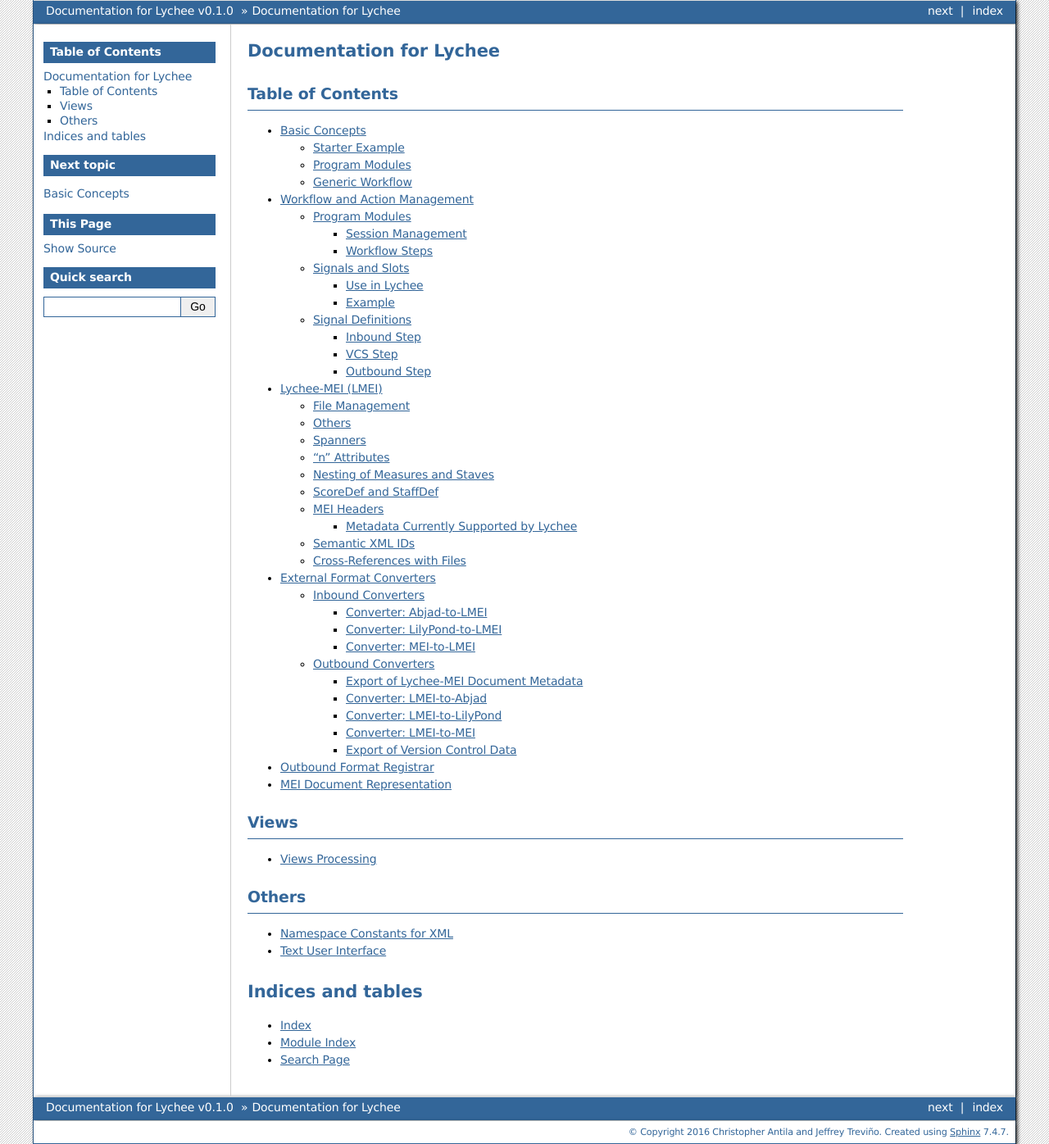
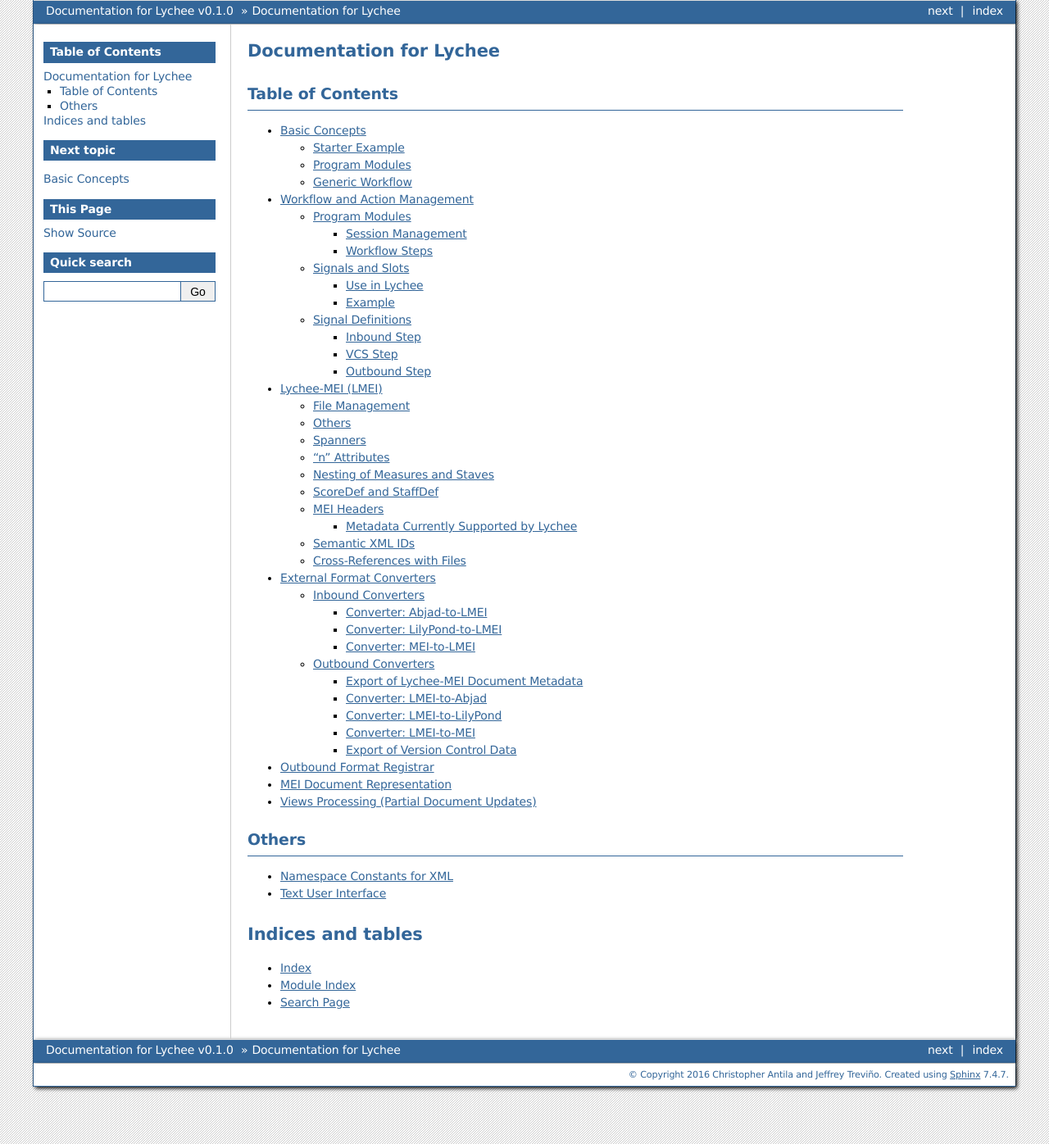
Before and after one commit to nCoda/lychee, a Sphinx documentation site: the page built from doc/source/index.rst, in a window 1280 px wide. Shown: the whole page at 82% size. Built offline with Sphinx 7.4.7, drawn with Linux system fonts in a browser that asks for light colours.

Commit message:
Docs: fixed placement of 'views' stuff in API
For T41

```diff
--- a/doc/source/index.rst
+++ b/doc/source/index.rst
@@ -18,15 +18,8 @@
     converters
     converters-registrar
     document
+    views
 
-
-Views
------
-
-.. toctree::
-    :maxdepth: 1
-
-    views
 
 Others
 ------
--- a/doc/source/views.rst
+++ b/doc/source/views.rst
@@ -1,5 +1,5 @@
-Views Processing
-================
+Views Processing (Partial Document Updates)
+===========================================
 
 .. automodule:: lychee.views
     :members:
```
Also changed, not shown: 1 other file.
